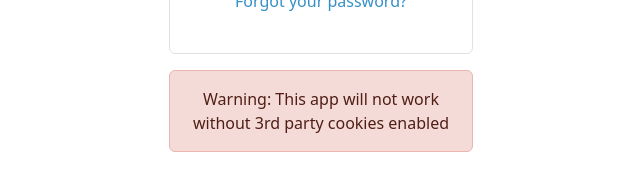
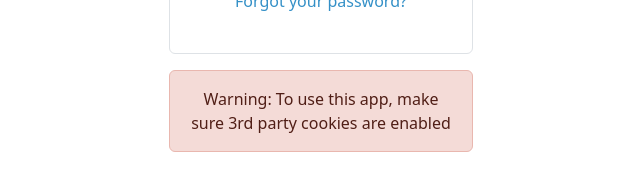
Before and after one commit to Co-App-Team/frontend, a React (Vite) app: page /login in a window 1280 px wide. Shown: the part 552-742 px from the top of the page, without its empty margins (319-959 px from the left). Built offline with nearby package versions, Linux system fonts and the light colour scheme; no server answers.

Commit message:
Update wording

```diff
--- a/src/pages/LoginPage.jsx
+++ b/src/pages/LoginPage.jsx
@@ -140,7 +140,7 @@ const LoginPage = () => {
           variant="danger"
           className="mt-3"
           style={{ maxWidth: '19rem' }}>
-          Warning: This app will not work without 3rd party cookies enabled
+          Warning: To use this app, make sure 3rd party cookies are enabled
         </Alert>
       </div>
     </PageTransition>
```
